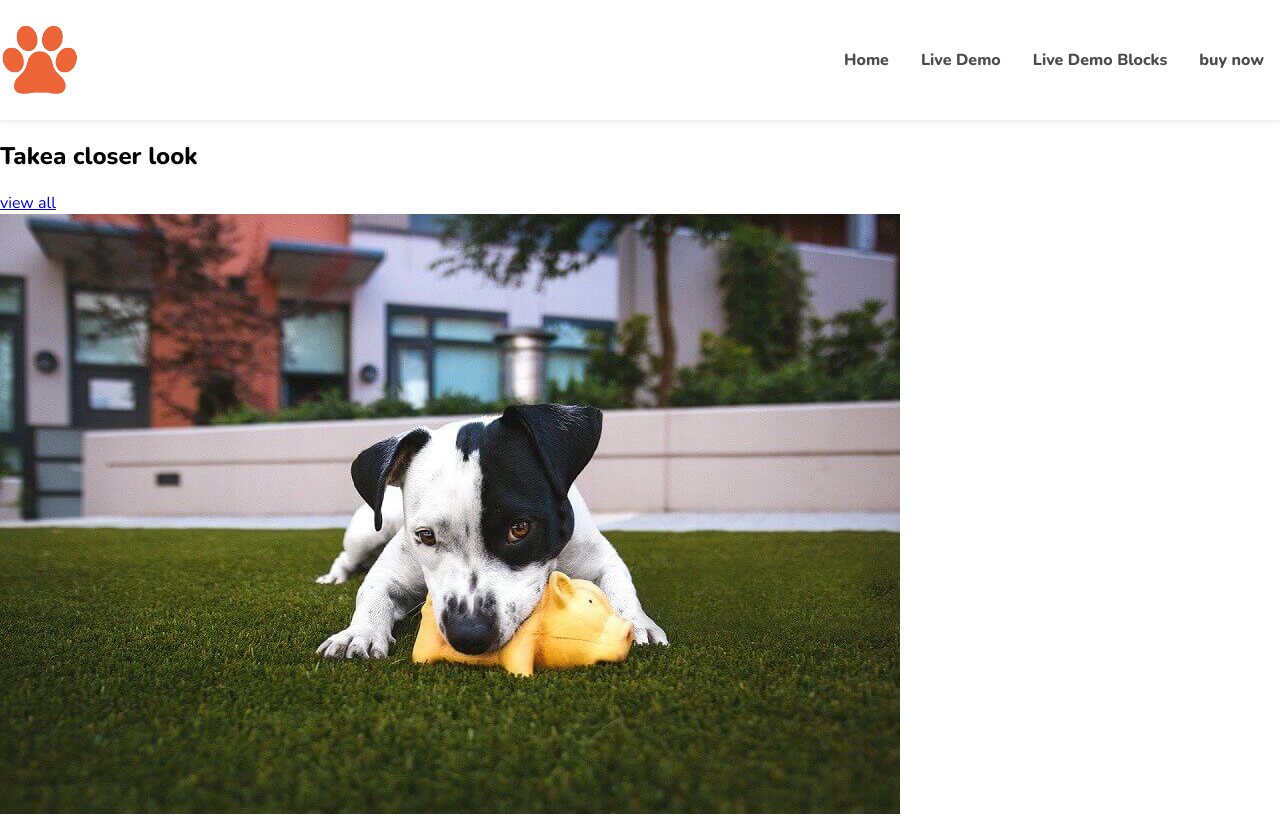
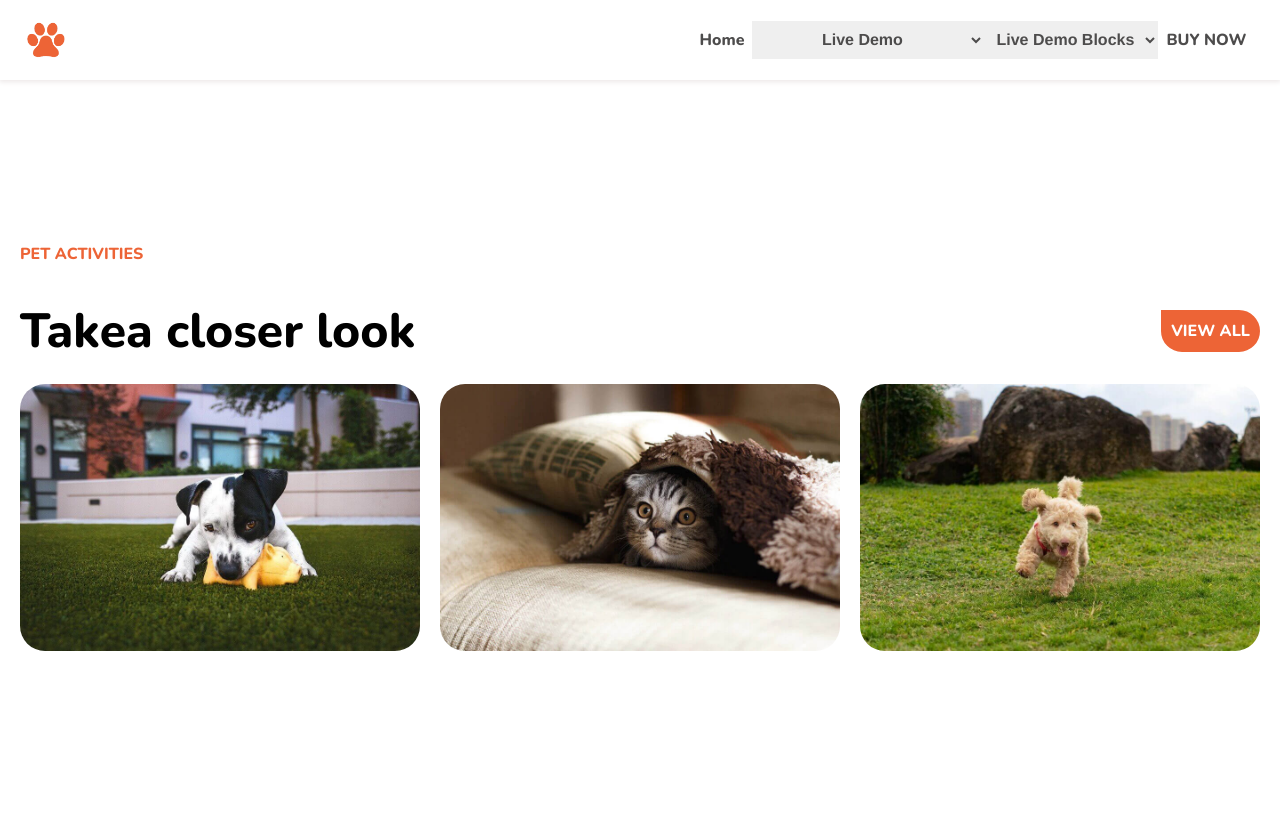
Before and after one commit to Liluminalia/202210-W-CH4-SARAFLORES, a website: page index.html in a window 1280 px wide. Shown: the top 818 px of the page. Drawn offline with nearby package versions, Linux system fonts and the light colour scheme.

Commit message:
updatingsass

```diff
--- a/index.html
+++ b/index.html
@@ -9,25 +9,38 @@
     <link rel="shortcut icon" href="./images/logo2.png" type="image/png">
 </head>
 <body>
-    <header>
-        <section class="navigation">
+    <header class="navigation">
             <img src="./images/logo2.png" alt="">
             <nav>
+                <label for="desplegables"></label>
                 <a href="./index.html">Home</a>
-                <a href="">Live Demo</a>
-                <a href="">Live Demo Blocks</a>
-                <a href="./index.html">buy now</a>
+                <select name="desplegables" id="LiveDemoButton" value="Live Demo">
+                    <option value="Live Demo">Live Demo</option>
+                    <option value="Pets Boarding Services">Pets Boarding Services</option>
+                    <option value="Pets Toys and Food Shop">Pets Toys and Food Shop</option>
+                    <option value="Pets Training School">Pets Training School</option>
+                </select>
+                <select name="desplegables" id="LiveDemoBlocks" value="Live Demo Blocks">
+                    <option value="Live Demo Blocks">Live Demo Blocks</option>
+                    <option value="Live Demo Blocks">Live Demo Blocks</option>
+                    <option value="Live Demo Blocks">Live Demo Blocks</option>
+                    <option value="Live Demo Blocks">Live Demo Blocks</option>
+                </select>
+                <a href="./index.html" class="rightbutton">buy now</a>
             </nav>
-        </section>
-        <section>
-            <h1>Takea closer look</h1>
-            <a href="./index.html">view all</a>
-        </section>
+
     </header>
     <section>
-        <img src="./images/01.jpg" alt="">
-        <img src="./images/02.jpg" alt="">
-        <img src="./images/03.jpg" alt="">
+        <h1>pet activities</h1>
+        <div class="closerLook">
+            <span>Takea closer look</span>
+            <a href="./index.html" class="viewall">view all</a>
+        </div>
+        <div class="images">
+            <img src="./images/01.jpg" alt="">
+            <img src="./images/02.jpg" alt="">
+            <img src="./images/03.jpg" alt="">
+        </div>
     </section>
 </body>
 </html>
--- a/sass/style.scss
+++ b/sass/style.scss
@@ -1,4 +1,5 @@
 @import url('https://fonts.googleapis.com/css2?family=Nunito:wght@400;800&display=swap');
+$oranger: rgb(237, 100, 54);
 *,*::after,::before{
     box-sizing: border-box;
 }
@@ -8,7 +9,7 @@ html,body{
     min-height: 100vh;
 }
 body{
-    font-family: nunito, comicsans;
+    font-family: nunito, nunito extrabold;
     display: flex;
     flex-direction: column;
     justify-content: space-between;
@@ -19,30 +20,121 @@ header{
     flex-direction:column;
     justify-content: space-between;
 }
+.rightbutton{
+    border: 2px $oranger solid;
+    text-transform: uppercase;
+    border-radius: 0 50px 50px 50px;
+}
+.rightbutton:hover{
+    color:white;
+    background-color: $oranger;
+}
 .navigation{
     display: flex;
+    position: sticky;
     flex-direction: row;
     flex-wrap: nowrap;
     align-items: center;
     justify-content: space-between;
     box-shadow: 0 1px 5px 1px rgb(237, 232, 232);
-    min-height: 15vh;
+    min-height: 10vh;
+    padding: 0 2%;
+
     img{
-        height: 10vh;
+        height: 5vh;
         display: flex;
         align-items: flex-start;
     }
     nav{
         display: flex;
+        min-width:50vh;
         flex-direction: row;
         justify-content: space-evenly;
+        :hover{
+            color:$oranger;
+            text-decoration: underline;
+        }
 
-        a{
-            padding: 1rem;
+        a, select{
+            padding: 0.5rem;
             text-decoration: none;
             font-weight: bold;
             color: rgb(77, 76, 76);
+            border: none;
+
         }
-
+        select{
+            option{
+                border-bottom: 1px black;
+            }
+        }
     }
 }
+select{
+    display: flex;
+    align-items: center;
+    font-size: medium;
+    text-rendering: geometricPrecision;
+    white-space: initial;
+    text-align: center;
+}
+
+section{
+    min-height: 90vh;
+    display: flex;
+    flex-direction: column;
+    justify-content:center;
+    align-self: center;
+    align-content: center;
+    gap: 20px;
+    .closerLook{
+        display: flex;
+        flex-direction: row;
+        justify-content:space-between;
+        align-items: center;
+    }
+}
+.images{
+    min-height: 30%;
+    display: flex;
+    flex-direction: row;
+    justify-content: center;
+    gap: 20px;
+    img{
+        width: 50vh;
+        border-radius: 25px;
+    }
+}
+h1{
+    font-size:1rem ;
+    text-transform: uppercase;
+    color:$oranger;
+}
+
+span{
+    font-size: 3rem;
+    font-weight: bold;
+}
+.closerLook{
+    min-width: 50vh;
+    display: flex;
+    flex-direction: row;
+}
+.viewall{
+    border: 2px $oranger solid;
+    color: white;
+    background-color: $oranger;
+    padding: 0.5rem;
+    text-decoration: none;
+    font-size: 1rem;
+    font-weight: bold;
+    text-transform: uppercase;
+    border-radius: 0 50px 50px 50px;
+
+}
+.viewall:hover{
+    color: $oranger;
+    background-color: white;
+    border-radius: 0 50px 50px 50px;
+    border-color: $oranger;
+}
```
Also changed, not shown: package.json (+3 -7 lines), css/style.css, 2 other files.
